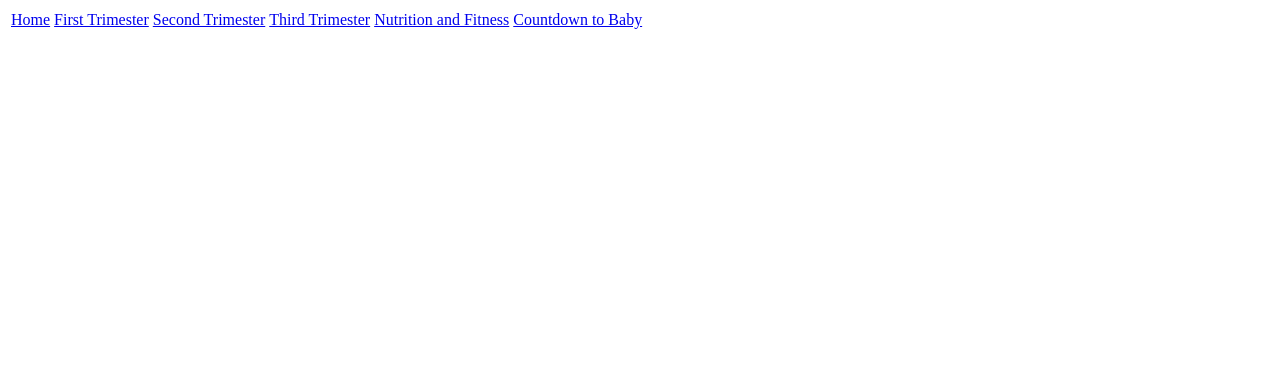
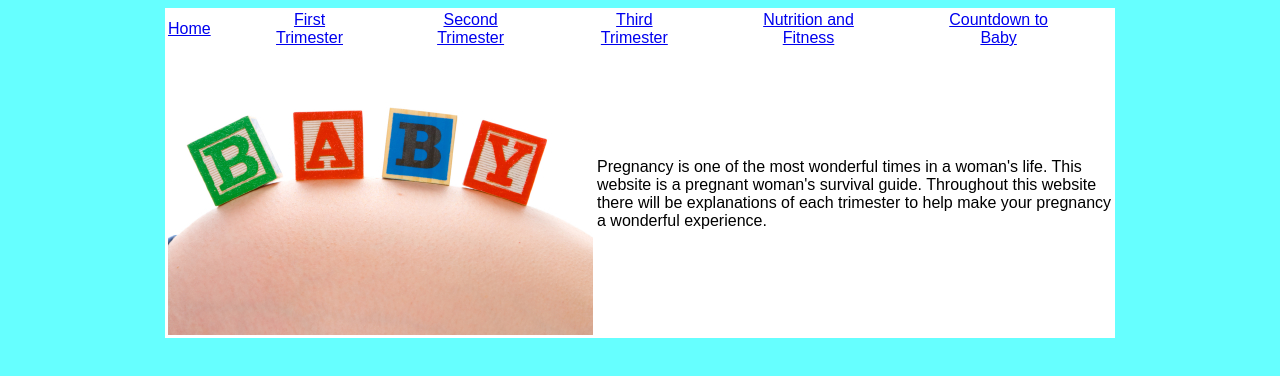
Before and after one commit to paulinamillan/Pregnancy-Final-Project, a plain HTML site: page Index.html in a window 1280 px wide. Drawn offline with Linux system fonts and the light colour scheme.

Commit message:
Pregnancy
-added DIV's
-added CSS styles

```diff
--- a/Index.html
+++ b/Index.html
@@ -11,8 +11,9 @@
 </head>
 
 <body>
-<div class=wrapper">
-<div class=navigation"><table>
+<div class="wrapper">
+  <div class="navigation">
+    <table>
       <tr>
         <td><a href="Index.html">Home</a></td>
         <td><a href="the-first-trimester.html">First Trimester</a></td>
@@ -22,9 +23,15 @@
         <td><a href="countdown-to-baby.html">Countdown to Baby</a></td>
       </tr>
     </table>
-
   </div>
-<div class="content">
+  <div class="content"><!-- InstanceBeginEditable name="Content" -->
+    <table>
+      <tr>
+        <td><img src="images/Homepage/baby_blocks.jpg" width="425" height="282" alt="Baby Blocks" /></td>
+        <td>Pregnancy is one of the most wonderful times in a woman's life. This website is a pregnant woman's survival guide. Throughout this website there will be explanations of each trimester to help make your pregnancy a wonderful experience. </td>
+      </tr>
+    </table>
+  <!-- InstanceEndEditable --> </div>
 </div>
 </body>
 <!-- InstanceEnd --></html>
--- a/css/styles.css
+++ b/css/styles.css
@@ -1,2 +1,15 @@
-.CSS {
+.wrapper {
+	background-color: #FFF;
+	width: 950px;
+	margin-right: auto;
+	margin-left: auto;
 }
+body {
+	background-color: #6FF;
+	font-family: Arial, Helvetica, sans-serif;
+	font-size: 16px;
+}
+.navigation td {
+	text-align: center;
+	padding-right: 45px;
+}
```
Also changed, not shown: countdown-to-baby.html (+4 -4 lines), nutrition-and-fitness.html (+4 -4 lines), the-first-trimester.html (+7 -4 lines), the-second-trimester.html (+4 -4 lines), the-third-trimester.html (+4 -4 lines), 1 other file. Lines whose indentation alone changed are shown as unchanged.
